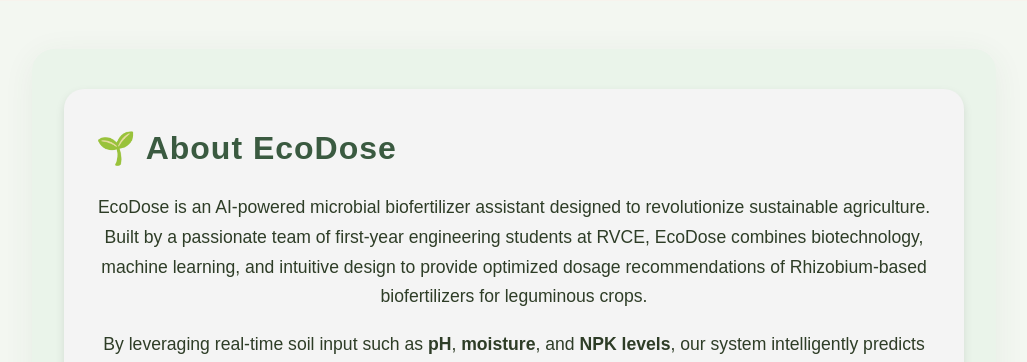
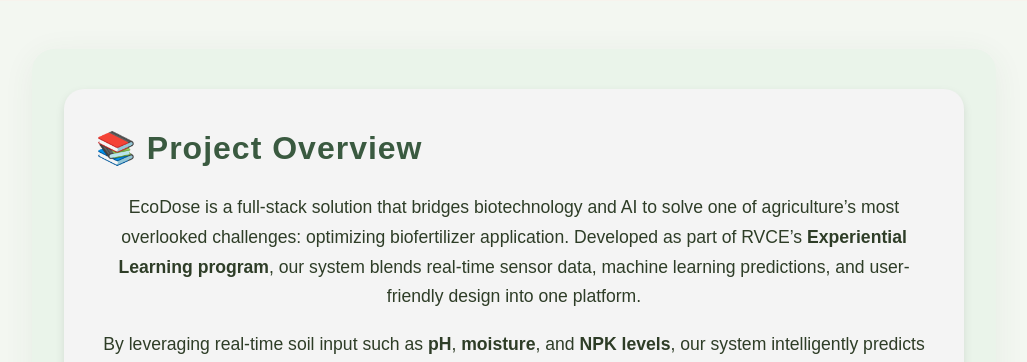
Before and after one commit to varunaditya27/EcoDose, a React (Vite) app in the folder web-app/frontend/: page / in a window 1280 px wide. Shown: the part 2120-2482 px from the top of the page, without its empty margins (126-1153 px from the left). Built offline with nearby package versions, Linux system fonts and the light colour scheme.

Commit message:
Revise About component to update project description and enhance clarity on EcoDose's purpose, emphasizing its integration of biotechnology and AI for optimizing biofertilizer application.

```diff
--- a/web-app/frontend/src/components/About.jsx
+++ b/web-app/frontend/src/components/About.jsx
@@ -11,11 +11,10 @@
   <section className="about" id="about">
     <div className="about-expanded-container">
       <div className="intro-card">
-        <h2>🌱 About EcoDose</h2>
+      <h2>📚 Project Overview</h2>
         <p>
-          EcoDose is an AI-powered microbial biofertilizer assistant designed to revolutionize sustainable agriculture.
-          Built by a passionate team of first-year engineering students at RVCE, EcoDose combines biotechnology, machine learning,
-          and intuitive design to provide optimized dosage recommendations of Rhizobium-based biofertilizers for leguminous crops.
+          EcoDose is a full-stack solution that bridges biotechnology and AI to solve one of agriculture’s most overlooked challenges: optimizing biofertilizer application.
+          Developed as part of RVCE’s <strong>Experiential Learning program</strong>, our system blends real-time sensor data, machine learning predictions, and user-friendly design into one platform.
         </p>
         <p>
           By leveraging real-time soil input such as <strong>pH</strong>, <strong>moisture</strong>, and <strong>NPK levels</strong>,
```
